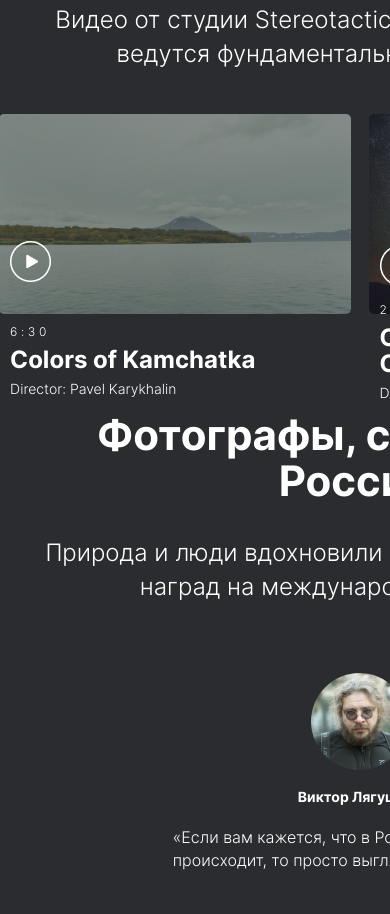
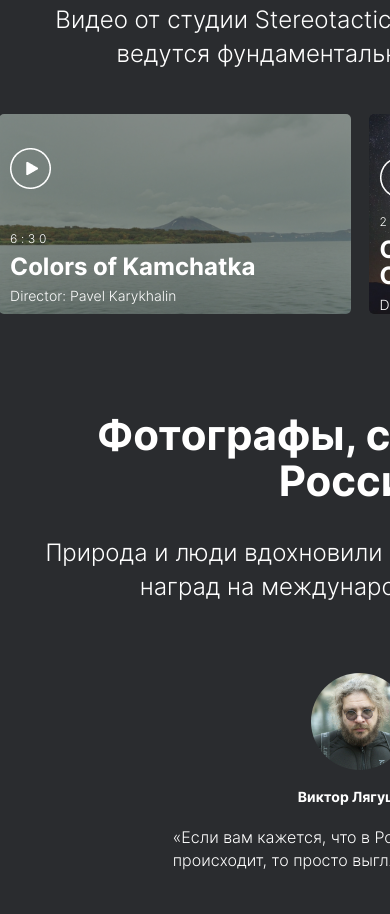
Before and after one commit to ekerimkhanova/ekerimkhanova1.github.io, a plain HTML site: page index.html in a window 390 px wide. Shown: the part 6256-7170 px from the top of the page. Drawn offline with Linux system fonts and the light colour scheme; files whose address does not match are found by name.

Commit message:
update style.ss

```diff
--- a/styles/style.css
+++ b/styles/style.css
@@ -518,9 +518,6 @@ max-width: 1480px;
                                             margin: 2.5% 0 5%;
                                         }
 
-                                        .labels {
-                                            margin-top: -23.5%;
-                                        }
                                         .comments__container {
                                             max-width: 92.5%;
                                         }
@@ -615,7 +612,7 @@ max-width: 1480px;
                                         }
                                         .labels {
                                             margin-left: 3%;
-                                            margin-top: -25%;
+                                            margin-top: -50%;
                                         }
                                         .video__duration {
                                             margin-top: 50px;
@@ -771,7 +768,7 @@ max-width: 1480px;
                                             margin-bottom: 11%;
                                         }
                                         .labels {
-                                            margin-left: 3%;
+
                                             width: 300px;
                                             height: 173px;
                                             display: flex;
@@ -974,6 +971,7 @@ max-width: 1480px;
                                             margin-left: 8%;
                                             width: 300px;
                                             height: 65px;
+                                            margin-top: -25%;
                                         }
                                         .comments {
                                             padding-top: 15%;
```
